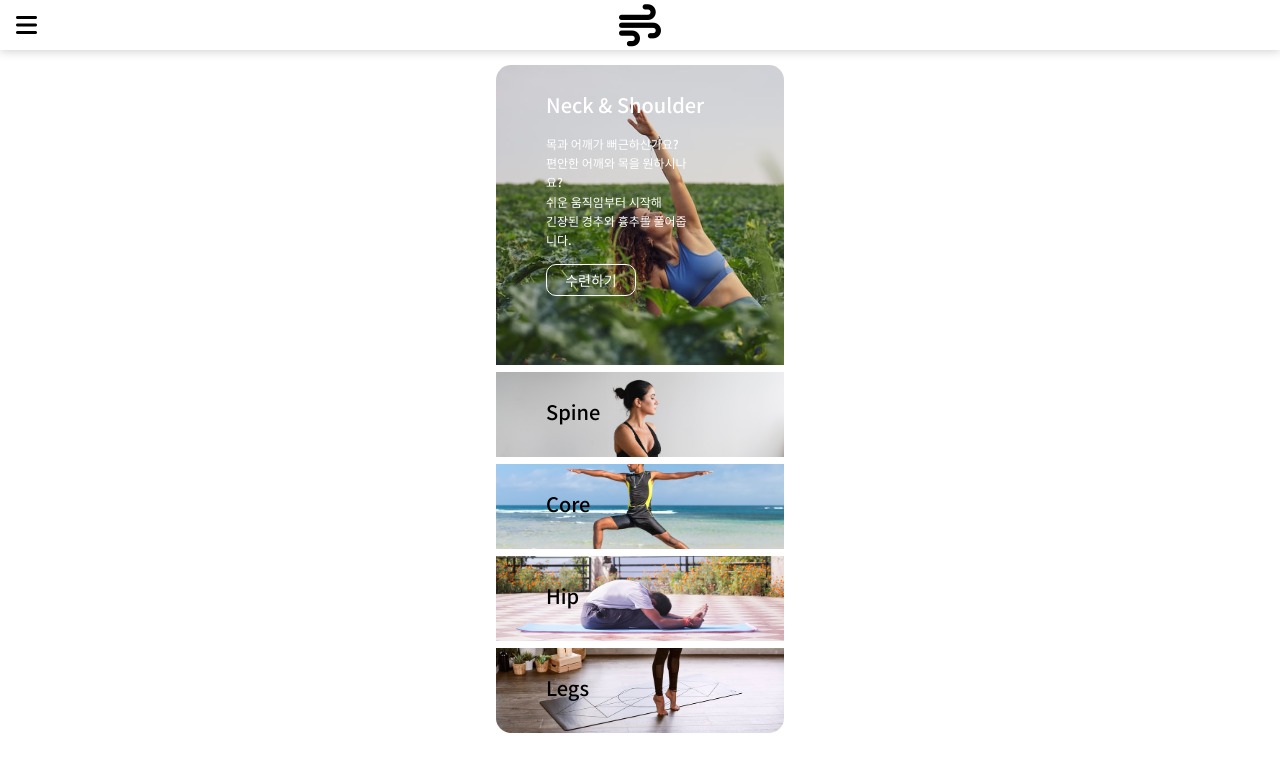
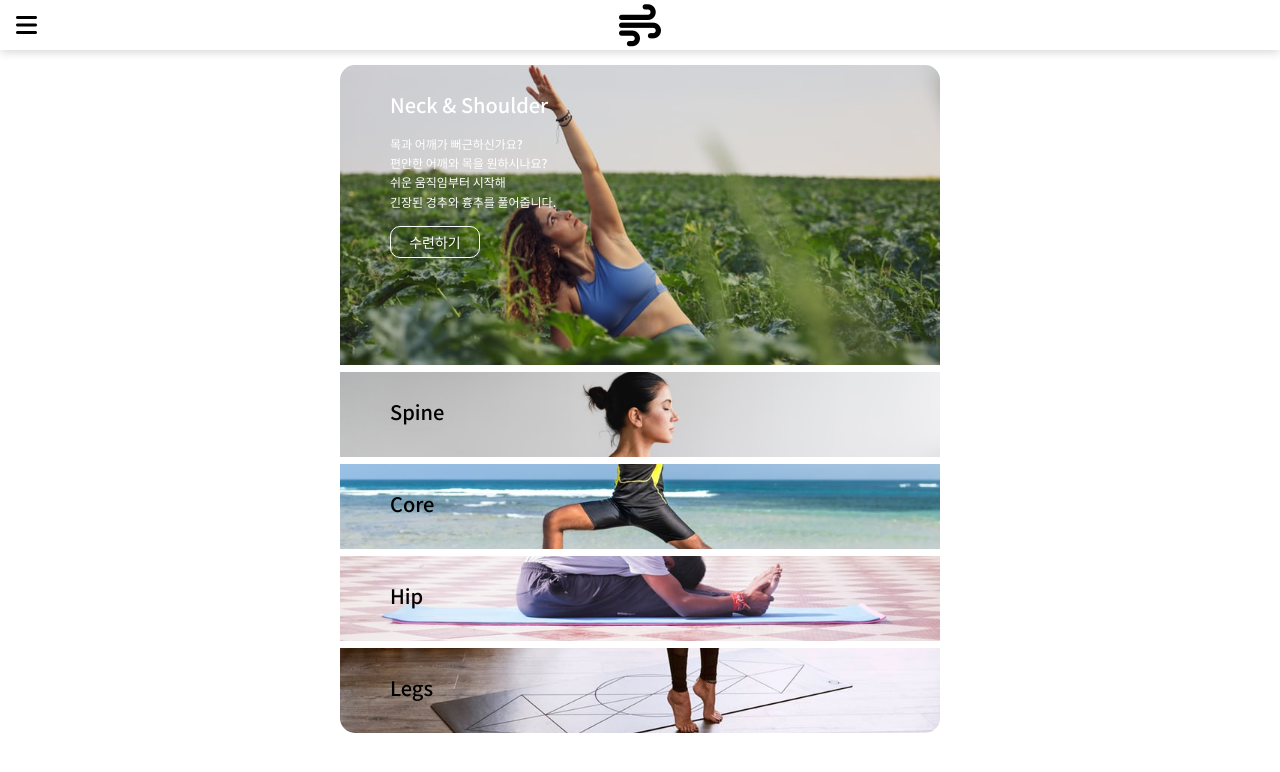
Before and after one commit to mmyeon/free-yoga-camp, a React (Create React App) app: page /id in a window 1280 px wide. Shown: the top 772 px of the page. Built offline with nearby package versions, Linux system fonts and the light colour scheme.

Commit message:
모바일 미디어 쿼리 적용, SCSS 변수 사용

```diff
--- a/src/components/Item.scss
+++ b/src/components/Item.scss
@@ -1,11 +1,13 @@
+$main-item-width-mobile: 288px;
+$main-item-width: 600px;
+
 .item-container {
-  width: 288px;
+  width: $main-item-width;
   height: 85px;
-  top: 50px;
-  margin: 7px 17px;
-  display: block;
-  margin-left: auto;
-  margin-right: auto;
+  margin: 7px auto;
+  @media (max-width: 600px) {
+    width: $main-item-width-mobile;
+  }
 
   &.clicked {
     height: 300px;
@@ -16,13 +18,21 @@
   > img {
     position: absolute;
     object-fit: cover;
-    width: 288px;
+    width: $main-item-width;
     height: 85px;
+    @media (max-width: 600px) {
+      width: $main-item-width-mobile;
+      height: 85px;
+    }
 
     &.clicked {
+      color: white;
       height: 300px;
-      color: white;
       transition: height 1.2s;
+      @media (max-width: 600px) {
+        height: 300px;
+        transition: height 1.2s;
+      }
     }
   }
 
@@ -35,7 +45,6 @@
       font-size: 20px;
       position: relative;
       top: 25px;
-      width: 200px;
     }
 
     > .desc {
@@ -45,7 +54,6 @@
       line-height: 1.6;
       font-size: 12px;
       color: black;
-      width: 56%;
       margin-bottom: 15px;
       display: block;
       opacity: 1;
```
